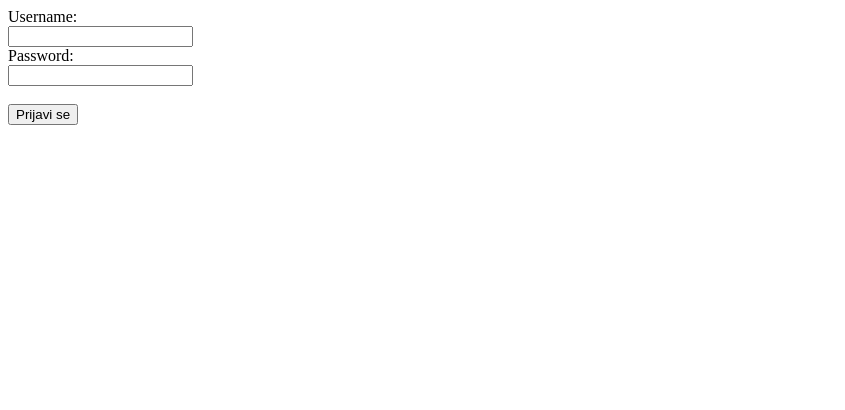
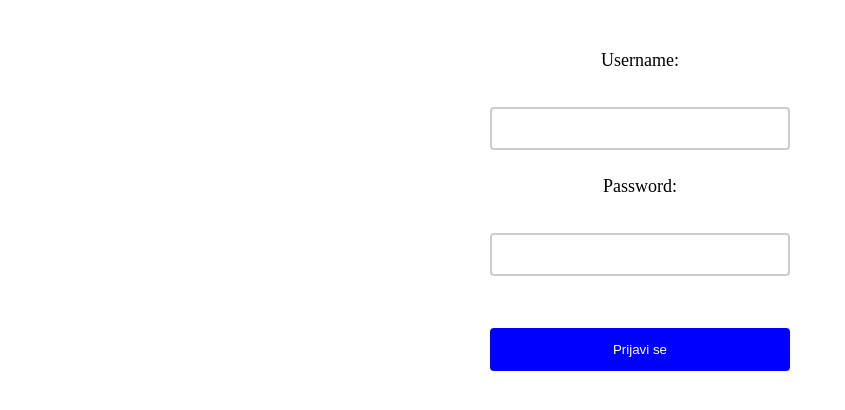
Before and after one commit to vgrbo1/AttendanceApp, a website: page public/html/prijava.html in a window 1280 px wide. Shown: the whole page, without its empty margins (0-845 px from the left). Drawn offline with Linux system fonts and the light colour scheme.

Commit message:
Poboljsan login

```diff
--- /dev/null
+++ b/public/css/prijava.css
@@ -0,0 +1,42 @@
+form {
+    display: flex;
+    flex-direction: column;
+    align-items: center;
+    margin-top: 50px;
+}
+
+
+label {
+    font-size: 18px;
+    margin-bottom: 10px;
+}
+
+
+input[type="text"], input[type="password"] {
+    width: 300px;
+    padding: 12px 20px;
+    margin: 8px 0;
+    box-sizing: border-box;
+    border: 2px solid #ccc;
+    border-radius: 4px;
+}
+
+
+button{
+    width: 300px;
+    background-color: blue;
+    color: white;
+    padding: 14px 20px;
+    margin: 8px 0;
+    border: none;
+    border-radius: 4px;
+    cursor: pointer;
+}
+button:hover {
+    background-color: darkblue;
+}
+#poruka{
+    color: red;
+    text-align: center;
+    margin-top: 10px;
+}
--- a/public/html/prijava.html
+++ b/public/html/prijava.html
@@ -4,6 +4,7 @@
     <meta charset="UTF-8">
     <meta http-equiv="X-UA-Compatible" content="IE=edge">
     <meta name="viewport" content="width=device-width, initial-scale=1.0">
+    <link rel="stylesheet" href="../css/prijava.css">
     <title>Document</title>
 </head>
 <body>
@@ -12,8 +13,9 @@
         <input type="text" id="username" name="username"><br>
         <label for="password">Password:</label><br>
         <input type="password" id="password" name="password"><br><br>
+        <button type="button" onclick="prijava()">Prijavi se</button>
     </form>
-    <button type="button" onclick="prijava()">Prijavi se</button>
+    <div id="poruka"></div>
     <script src="../scripts/poziviAjax.js"></script>
     <script src="../scripts/prijava.js"></script>
 </body>
--- a/public/scripts/poziviAjax.js
+++ b/public/scripts/poziviAjax.js
@@ -40,10 +40,18 @@ const PoziviAjax = (()=>{
         ajax.send(JSON.stringify({username: username, password: password}));
         ajax.onreadystatechange = function () {
             if (ajax.readyState == 4 && ajax.status == 200){
-                window.location = "/predmeti.html";
+                let odgovor = JSON.parse(ajax.response);
+                if(odgovor.poruka == "Uspješna prijava"){
+                    fnCallback(null, odgovor.poruka);
+                    window.location = "/predmeti.html";
+                }
+                else{
+                    fnCallback(odgovor.poruka, null);
+                }
             }
         };
     }
+
     function impl_postLogout(fnCallback){
         let ajax = new XMLHttpRequest();
         ajax.open("POST", "http://localhost:3000/logout", true);
--- a/public/scripts/prijava.js
+++ b/public/scripts/prijava.js
@@ -2,7 +2,13 @@ function prijava(){
     username = document.getElementById('username').value;
     password = document.getElementById('password').value;
 
-    PoziviAjax.postLogin(username,password," ");
+    PoziviAjax.postLogin(username,password, (err, data) => {
+        if(err){
+            let poruka = document.getElementById('poruka');
+            poruka.innerHTML = err
+        }
+
+    });
 
 
 }
```
